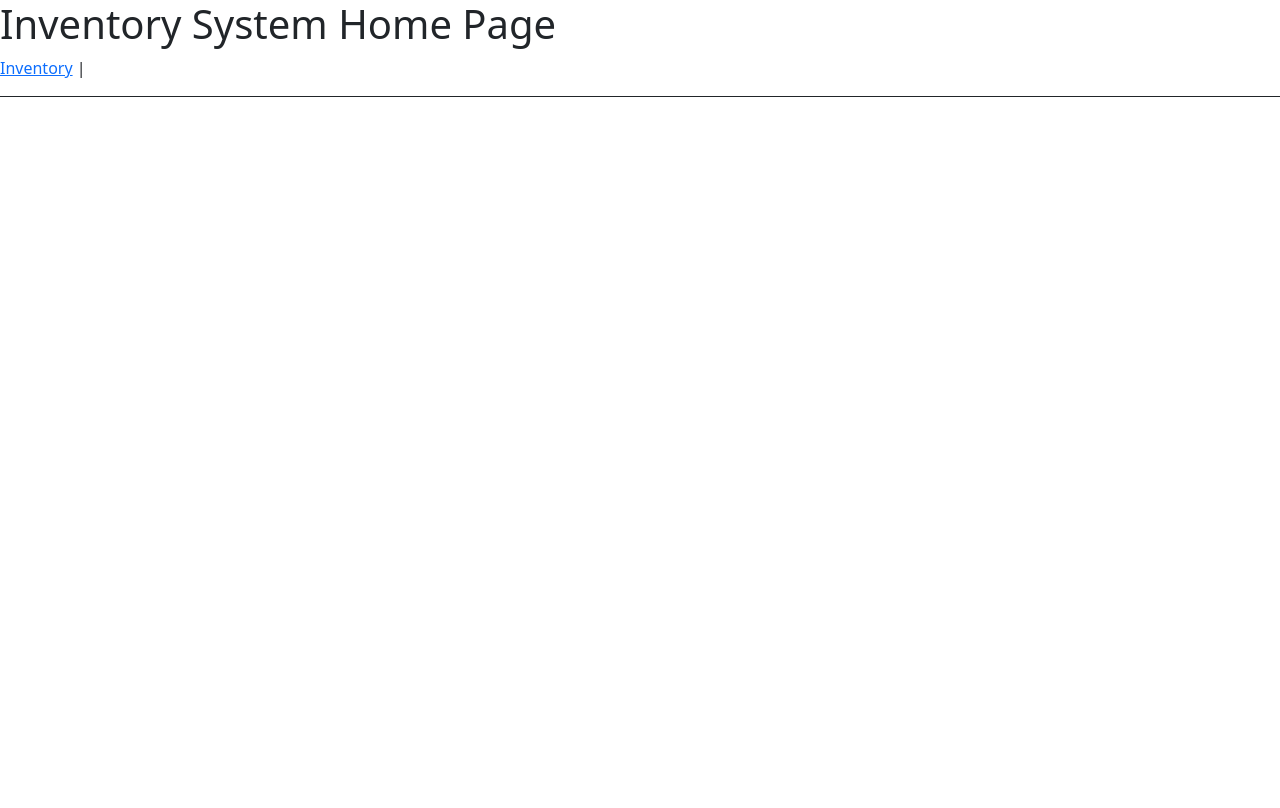
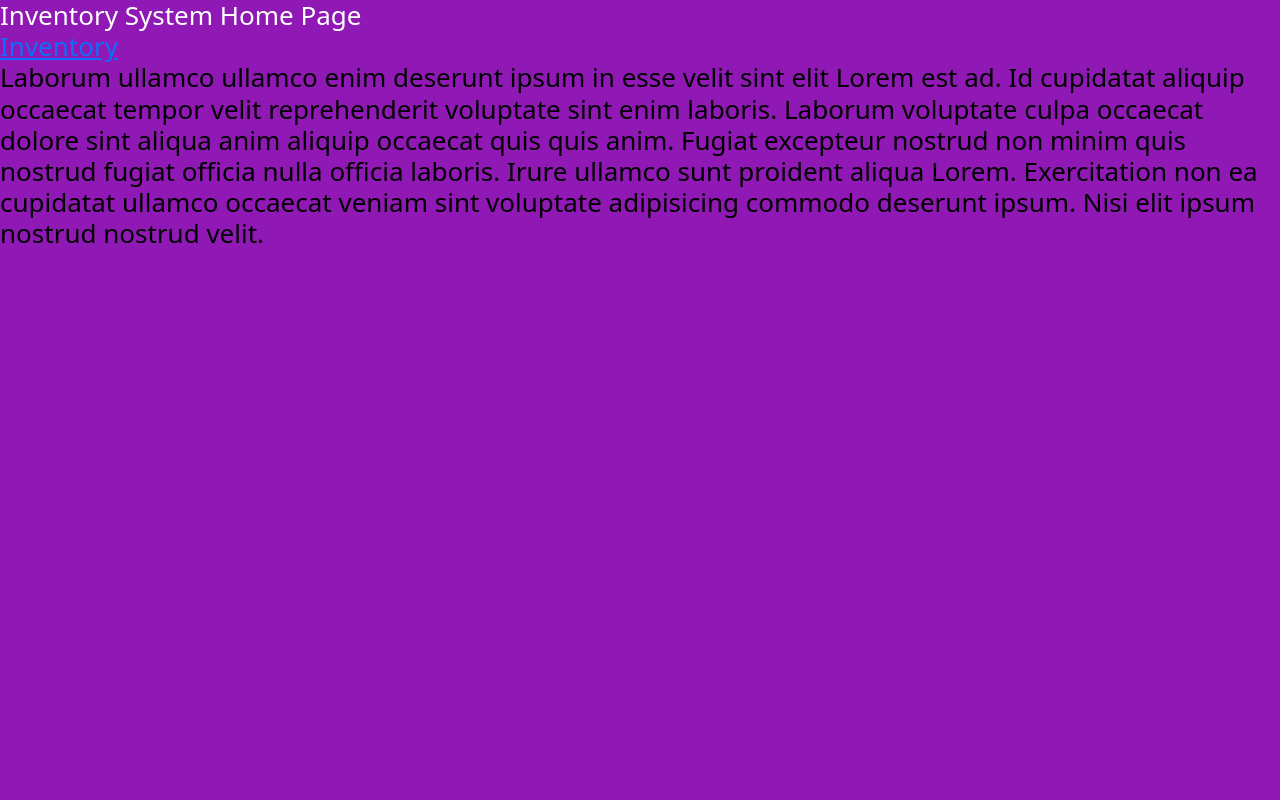
Before and after one commit to Valderhide/inventory, a React (Create React App) app: page / in a window 1280 px wide. Built offline with nearby package versions, Linux system fonts and the light colour scheme.

Commit message:
Minor css and code optimization

```diff
--- a/src/App.css
+++ b/src/App.css
@@ -12,12 +12,12 @@
 }
 
 .table th {
-  font-family: 'Arial Narrow';
-  background-color: #FFD700;
+  font-family: "Arial Narrow";
+  background-color: #ffd700;
   color: black;
 }
 
-td img{
+td img {
   height: 10vh;
   width: auto;
 }
@@ -30,3 +30,7 @@ td img{
   font-size: calc(10px + 2vmin);
   color: rgb(255, 255, 255);
 }
+
+p {
+  color: black;
+}
--- a/src/App.js
+++ b/src/App.js
@@ -3,15 +3,23 @@ import { Link } from "react-router-dom";
 export default function App() {
   return (
     <div>
-      <h1>Inventory System Home Page</h1>
-      <nav
-        style={{
-          borderBottom: "solid 1px",
-          paddingBottom: "1rem",
-        }}
-      >
-        <Link to="/inventory">Inventory</Link> |{" "}
-      </nav>
+      <h1 className="inv-table">
+        Inventory System Home Page
+        <nav>
+          <Link to="/inventory">Inventory</Link>
+          <p>
+            Laborum ullamco ullamco enim deserunt ipsum in esse velit sint elit
+            Lorem est ad. Id cupidatat aliquip occaecat tempor velit
+            reprehenderit voluptate sint enim laboris. Laborum voluptate culpa
+            occaecat dolore sint aliqua anim aliquip occaecat quis quis anim.
+            Fugiat excepteur nostrud non minim quis nostrud fugiat officia nulla
+            officia laboris. Irure ullamco sunt proident aliqua Lorem.
+            Exercitation non ea cupidatat ullamco occaecat veniam sint voluptate
+            adipisicing commodo deserunt ipsum. Nisi elit ipsum nostrud nostrud
+            velit.
+          </p>
+        </nav>
+      </h1>
     </div>
   );
 }
--- a/src/index.js
+++ b/src/index.js
@@ -3,6 +3,7 @@ import { BrowserRouter, Routes, Route } from "react-router-dom";
 import "./index.css";
 import App from "./App";
 import Inv from "./inventory";
+import Print from "./shoppingList";
 
 const rootElement = document.getElementById("root");
 
@@ -10,7 +11,8 @@ render(
   <BrowserRouter>
     <Routes>
       <Route path="/" element={<App />} />
-      <Route path="Inventory" element={<Inv />} />
+      <Route path="inventory" element={<Inv />} />
+      <Route path="shoppingList" element={<Print />} />
     </Routes>
   </BrowserRouter>,
   rootElement
--- a/src/shoppingList.js
+++ b/src/shoppingList.js
@@ -1,7 +1,7 @@
-function shopList() {
+export default function Print() {
   return (
-    <div>
-      <h1>Shopping List Page</h1>
-    </div>
+    <main style={{ padding: "1rem 0" }}>
+      <h2>Print</h2>
+    </main>
   );
 }
```
